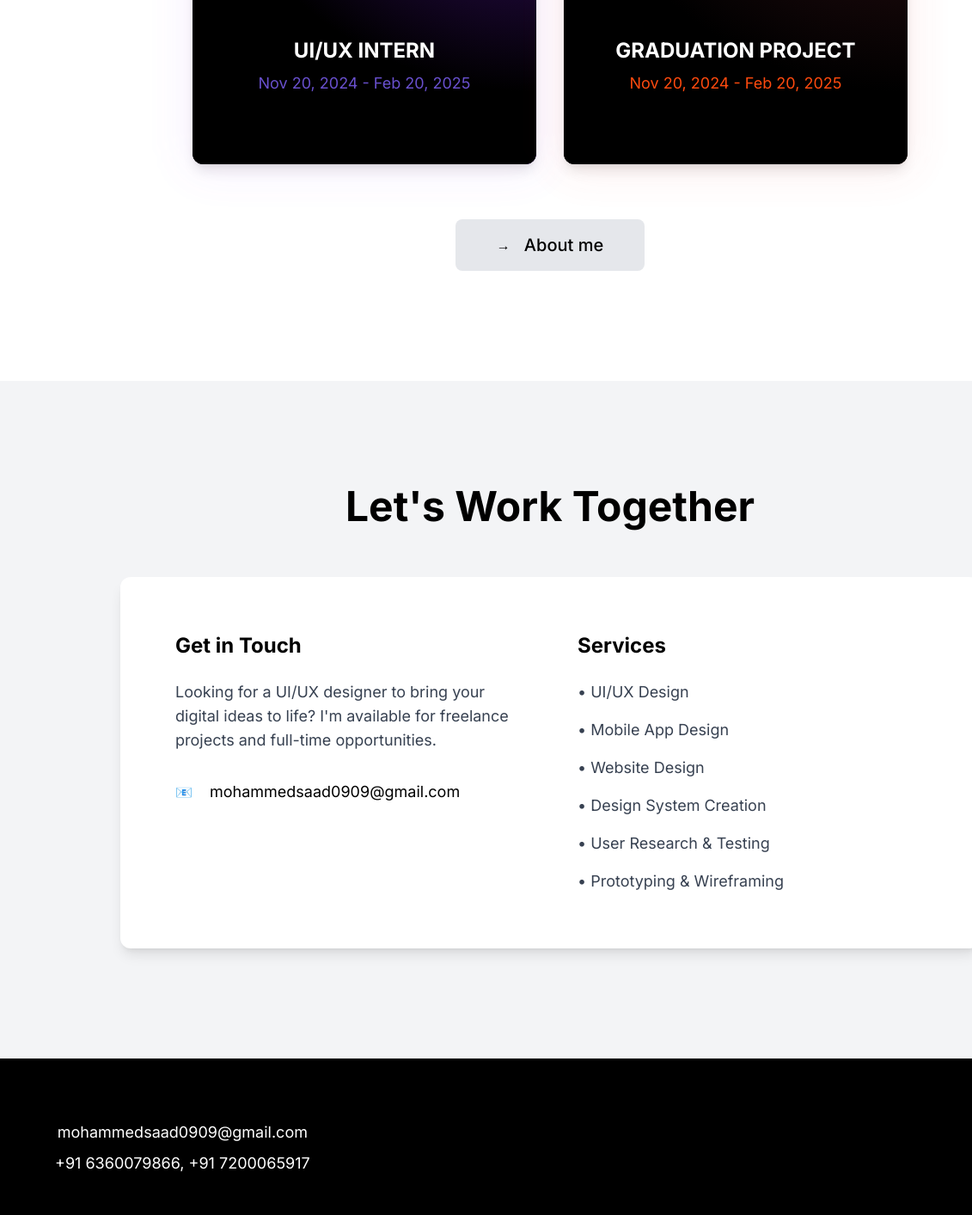
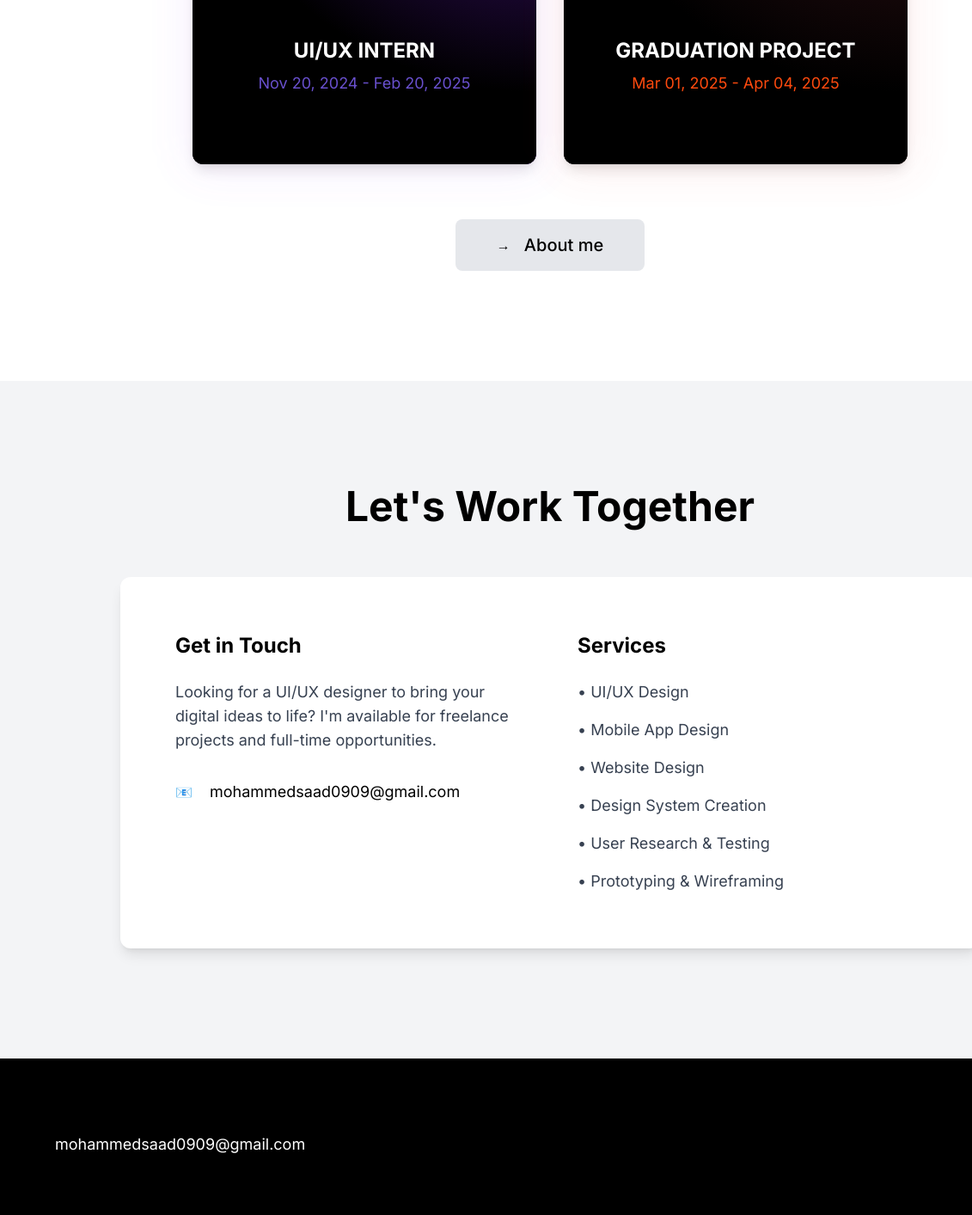
Before and after one commit to mohammedsaad0909/msportfolio.github.io, a plain HTML site: page index.html in a window 1280 px wide. Shown: the part 1889-3302 px from the top of the page at 86% size, 0-1131 px from the left. Drawn offline with nearby package versions, Linux system fonts and the light colour scheme.

Commit message:
Fixed all

```diff
--- a/index.html
+++ b/index.html
@@ -132,7 +132,7 @@
                                     <div class="pb-8 w-full text-center">
 
                                         <p class="text-xl md:text-2xl font-bold mb-2">GRADUATION PROJECT</p>
-                                        <p class="text-base md:text-lg text-[#FF4A0E]">Nov 20, 2024 - Feb 20, 2025</p>
+                                        <p class="text-base md:text-lg text-[#FF4A0E]">Mar 01, 2025 - Apr 04, 2025</p>
                                     </div>
                                 </div>
                             </div>
@@ -218,7 +218,7 @@
                 <!-- Contact Information -->
                 <div class="order-2 md:order-2 text-center w-full md:w-auto">
                     <p class="text-base md:text-lg mb-2">mohammedsaad0909@gmail.com</p>
-                    <p class="text-base md:text-lg">+91 6360079866, +91 7200065917</p>
+                    <p class="text-base md:text-lg"></p>
                 </div>
 
                 <!-- Logo -->
```
Also changed, not shown: about.html (+1 -1 lines).
